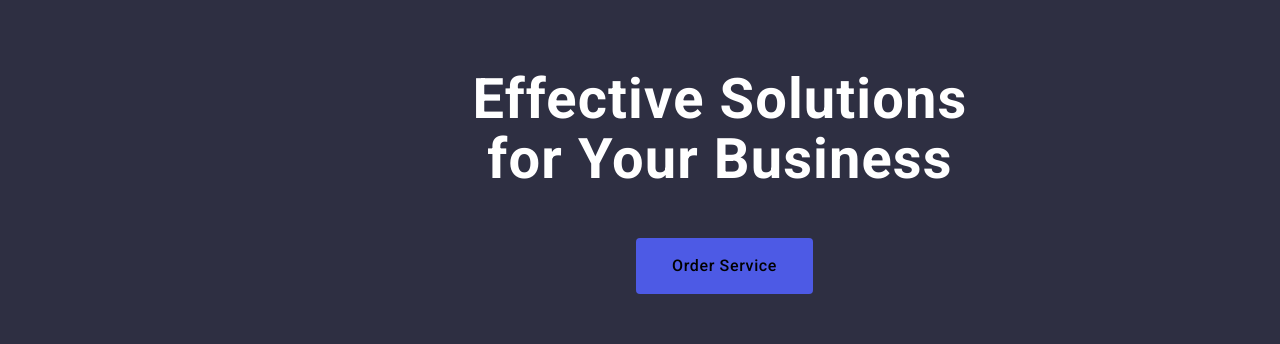
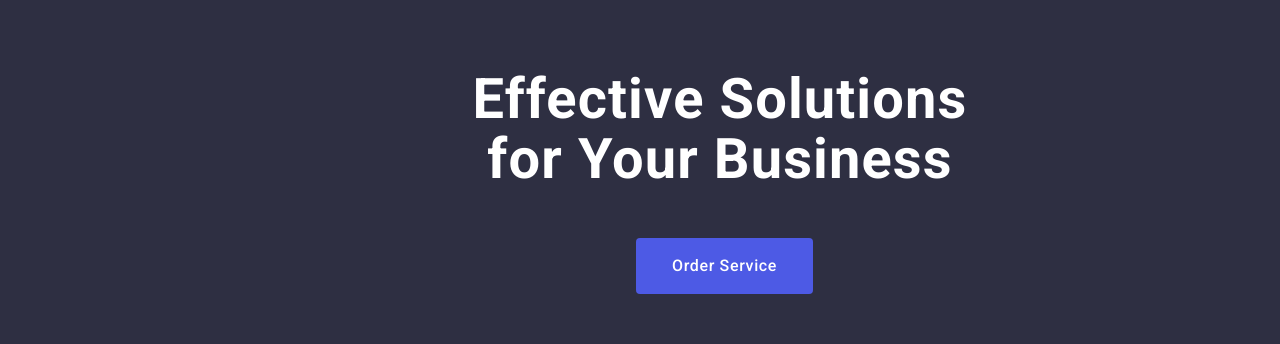
Before and after one commit to dmytro-ka/goit-markup-hw-03, a plain HTML site: page index.html in a window 1280 px wide. Shown: the part 191-535 px from the top of the page. Drawn offline with nearby package versions, Linux system fonts and the light colour scheme.

```diff
--- a/css/styles.css
+++ b/css/styles.css
@@ -37,7 +37,7 @@ height: auto;
 .container{
 max-width: 1158px;
 padding-top: 15px;
-padding-left: 15px;
+padding-bottom: 15px;
 margin: 0 auto;
 }
 .header-container{
@@ -114,11 +114,6 @@ letter-spacing: 0.02em;
 
 /* ================================================= */
 
-.hero-container{
-padding: 0;
-
-
-}
 .hero {
     display: flex;
     justify-content: center;
@@ -127,6 +122,12 @@ padding: 0;
     height: 600px;
     background: #2E2F42;
     padding: 188px 0;
+}
+
+.hero-container{
+    max-width: 1158px;
+padding: 0 15px;
+margin: 0 auto;
 }
 
 .hero_title {
@@ -142,17 +143,16 @@ max-width: 496px;
 
 }
 .hero_order_btn {
-    color: var #FFF;
+    color: #FFF;
     font-family: "Roboto", sans-serif;
 font-size: 16px;
 font-weight: 500;
 line-height: 1.50; /* 150% */
 letter-spacing: 0.04em;
-background: var(--IRIS, #4D5AE5);
+background: #4D5AE5;
 cursor: pointer;
 margin-left: 164px;
 border-radius: 4px;
-background: #4D5AE5;
 border: none;
 padding: 16px 36px;
 display: block;
```
